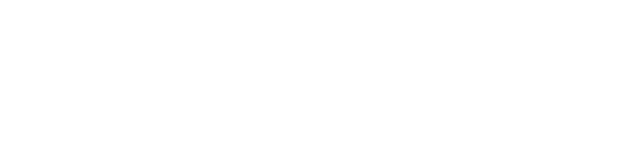
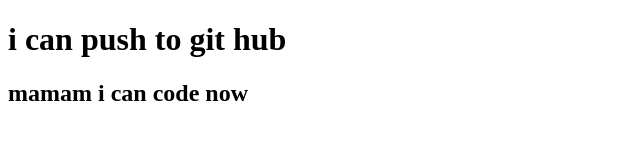
Before and after one commit to shihabul3000/my-first-repo, a plain HTML site: page index.html in a window 1280 px wide. Shown: the whole page, without its empty margins (0-640 px from the left). Drawn offline with Linux system fonts and the light colour scheme.

Commit message:
added header

```diff
--- a/index.html
+++ b/index.html
@@ -8,5 +8,9 @@
 </head>
 <body>
 
+
+    <h1>i can push to git hub</h1>
+    <h2>mamam i can code now</h2>
+
 </body>
 </html>
```
